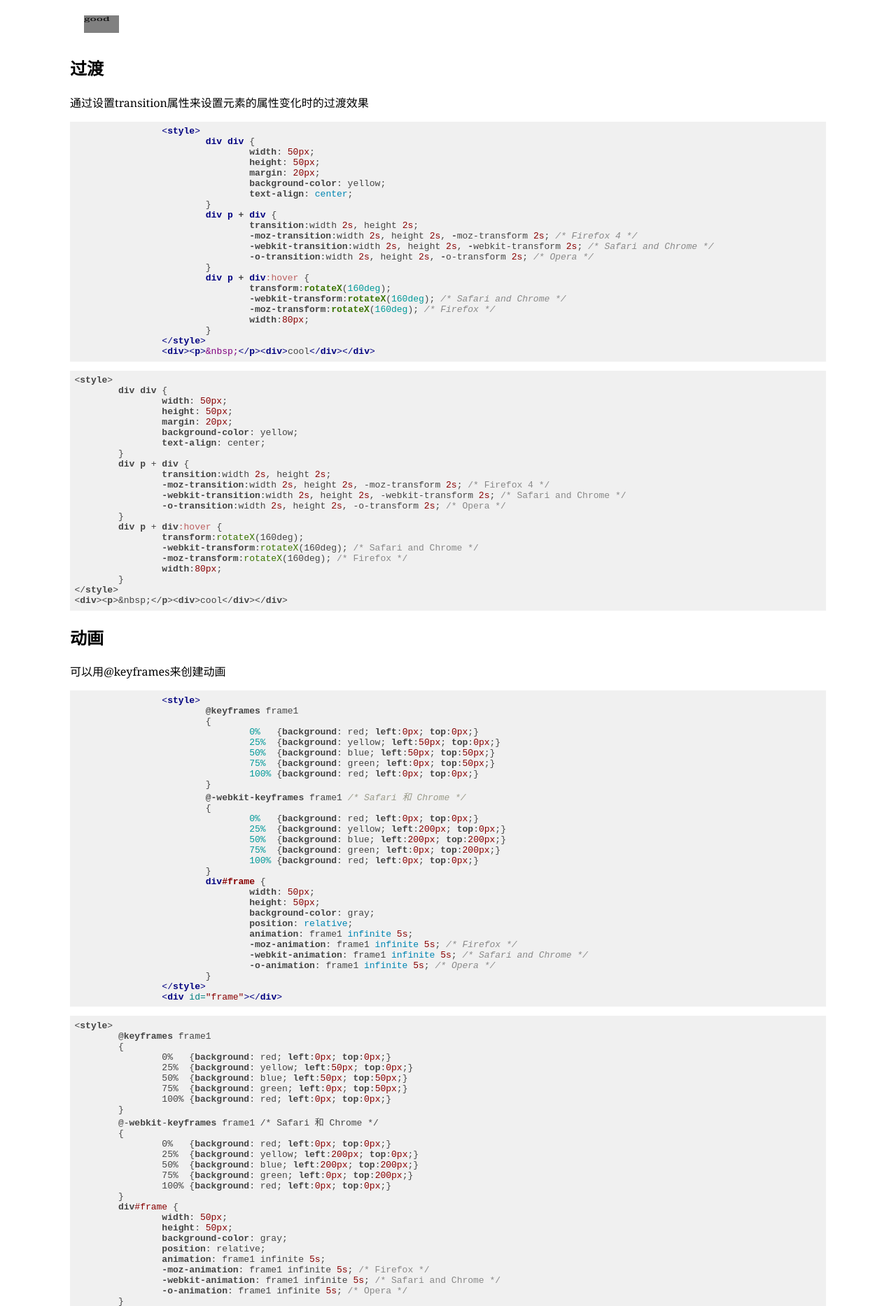
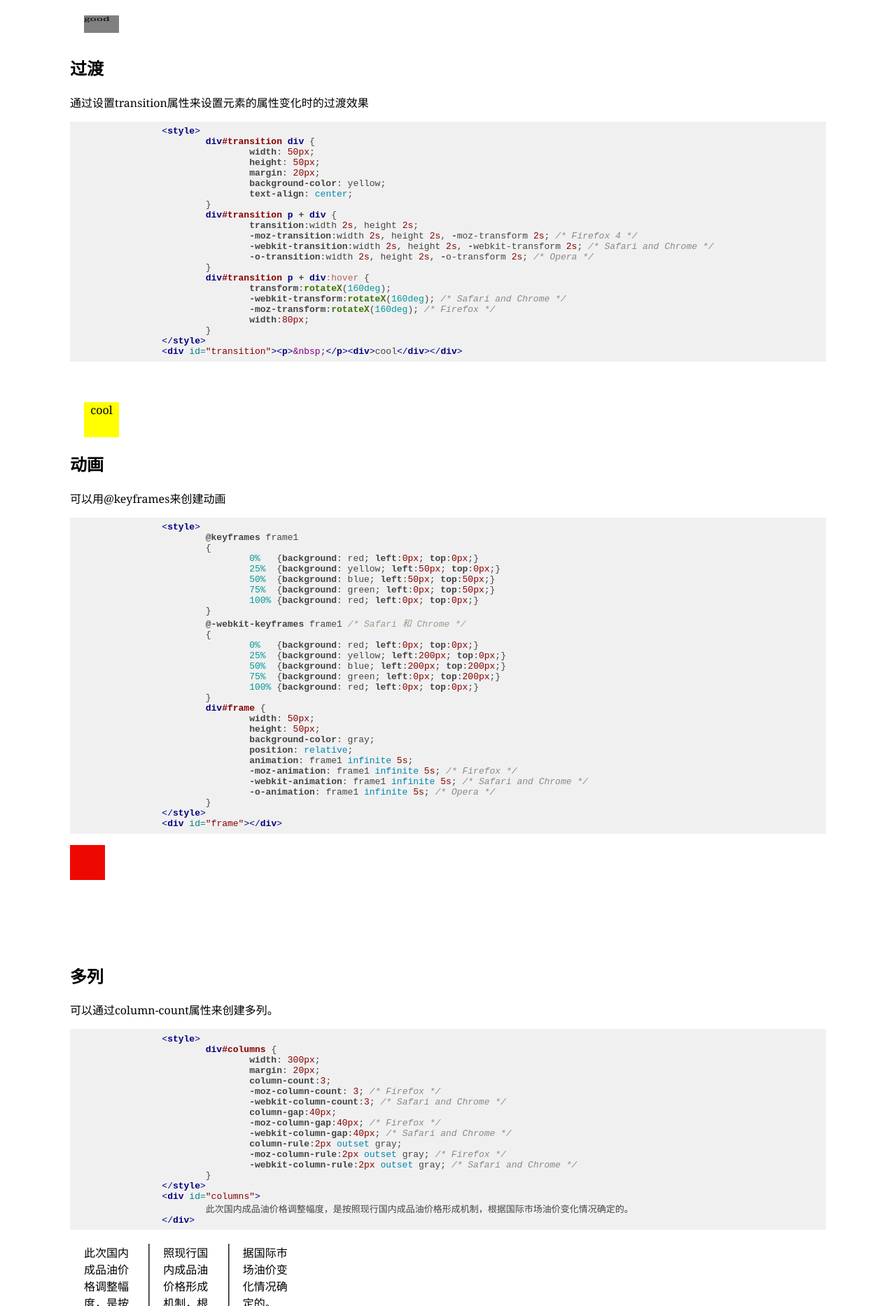
Before and after one commit to lancewux/lancewux.github.io, a Jekyll site: the page built from _posts/2017-07-21-css3.md, in a window 1280 px wide. Shown: the part 2465-4332 px from the top of the page at 70% size. Built offline with Jekyll 4.4.1, drawn with Linux system fonts in a browser that asks for light colours; our own code applies the rules of GitHub Pages for plain Markdown files; some of the changed lines change nothing that is shown; some of the changed text lies outside the part shown.

Commit message:
fix bugs

````diff
--- a/_posts/2017-07-21-css3.md
+++ b/_posts/2017-07-21-css3.md
@@ -207,53 +207,51 @@ CSS3 规范仍在完善中，CSS3 被划分为模块，最重要的模块包括
 
 ```html
 		<style>
-			div div {
+			div#transition div {
 				width: 50px;
 				height: 50px;
 				margin: 20px;
 				background-color: yellow;
 				text-align: center;
 			}
-			div p + div {
+			div#transition p + div {
 				transition:width 2s, height 2s;
 				-moz-transition:width 2s, height 2s, -moz-transform 2s; /* Firefox 4 */
 				-webkit-transition:width 2s, height 2s, -webkit-transform 2s; /* Safari and Chrome */
 				-o-transition:width 2s, height 2s, -o-transform 2s; /* Opera */
 			}
-			div p + div:hover {
+			div#transition p + div:hover {
 				transform:rotateX(160deg);
 				-webkit-transform:rotateX(160deg); /* Safari and Chrome */
 				-moz-transform:rotateX(160deg); /* Firefox */
 				width:80px;
 			}
 		</style>
-		<div><p>&nbsp;</p><div>cool</div></div>
+		<div id="transition"><p>&nbsp;</p><div>cool</div></div>
 ```
 
-```
 <style>
-	div div {
+	div#transition div {
 		width: 50px;
 		height: 50px;
 		margin: 20px;
 		background-color: yellow;
 		text-align: center;
 	}
-	div p + div {
+	div#transition p + div {
 		transition:width 2s, height 2s;
 		-moz-transition:width 2s, height 2s, -moz-transform 2s; /* Firefox 4 */
 		-webkit-transition:width 2s, height 2s, -webkit-transform 2s; /* Safari and Chrome */
 		-o-transition:width 2s, height 2s, -o-transform 2s; /* Opera */
 	}
-	div p + div:hover {
+	div#transition p + div:hover {
 		transform:rotateX(160deg);
 		-webkit-transform:rotateX(160deg); /* Safari and Chrome */
 		-moz-transform:rotateX(160deg); /* Firefox */
 		width:80px;
 	}
 </style>
-<div><p>&nbsp;</p><div>cool</div></div>
-```
+<div id="transition"><p>&nbsp;</p><div>cool</div></div>
 
 动画
 -
@@ -292,7 +290,6 @@ CSS3 规范仍在完善中，CSS3 被划分为模块，最重要的模块包括
 		<div id="frame"></div>
 ```
 
-```
 <style>
 	@keyframes frame1
 	{
@@ -323,7 +320,6 @@ CSS3 规范仍在完善中，CSS3 被划分为模块，最重要的模块包括
 </style>
 <div id="frame"></div>
 <div style="margin-bottom: 100px;">&nbsp;</div>
-```
 
 多列
 -
@@ -350,7 +346,7 @@ CSS3 规范仍在完善中，CSS3 被划分为模块，最重要的模块包括
 			此次国内成品油价格调整幅度，是按照现行国内成品油价格形成机制，根据国际市场油价变化情况确定的。
 		</div>
 ```
-```
+
 <style>
 	div#columns {
 		width: 300px;
@@ -370,9 +366,7 @@ CSS3 规范仍在完善中，CSS3 被划分为模块，最重要的模块包括
 	此次国内成品油价格调整幅度，是按照现行国内成品油价格形成机制，根据国际市场油价变化情况确定的。
 </div>
 
-
 <h2 align="center"> CSS2</h2>
-```
 
 伪类和伪元素
 -
````
